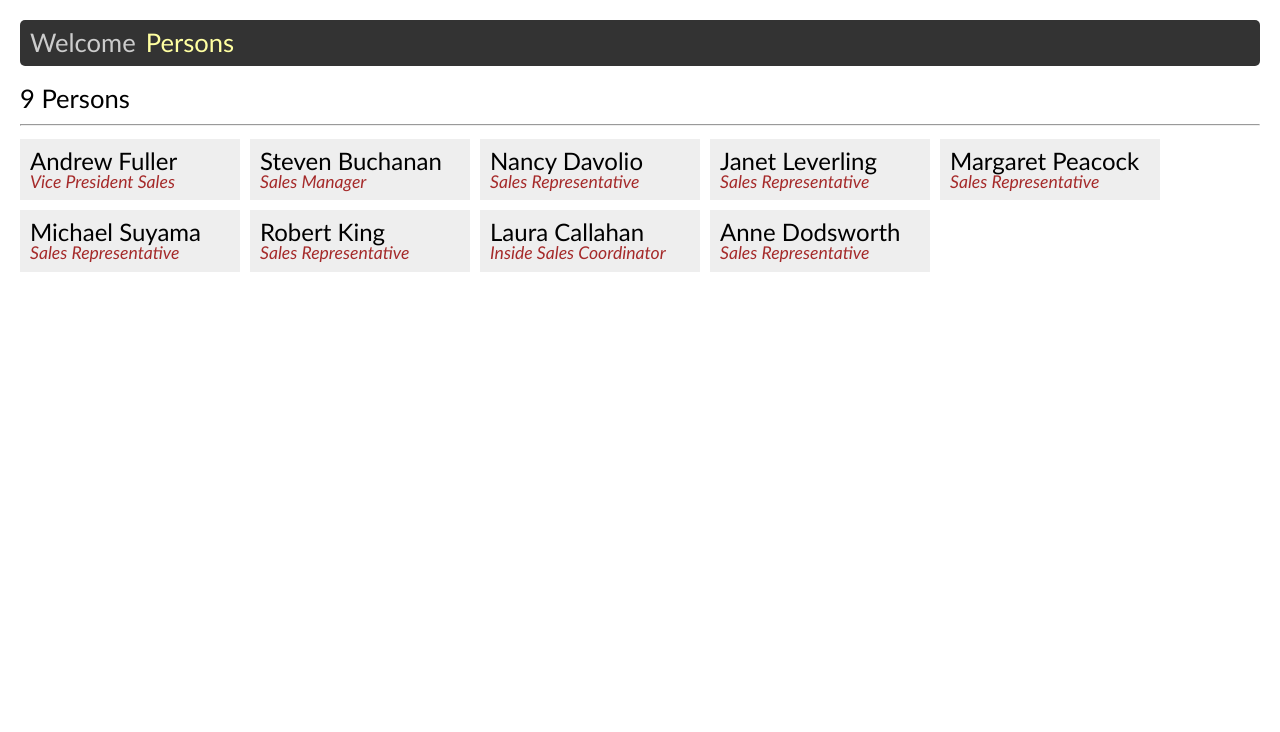
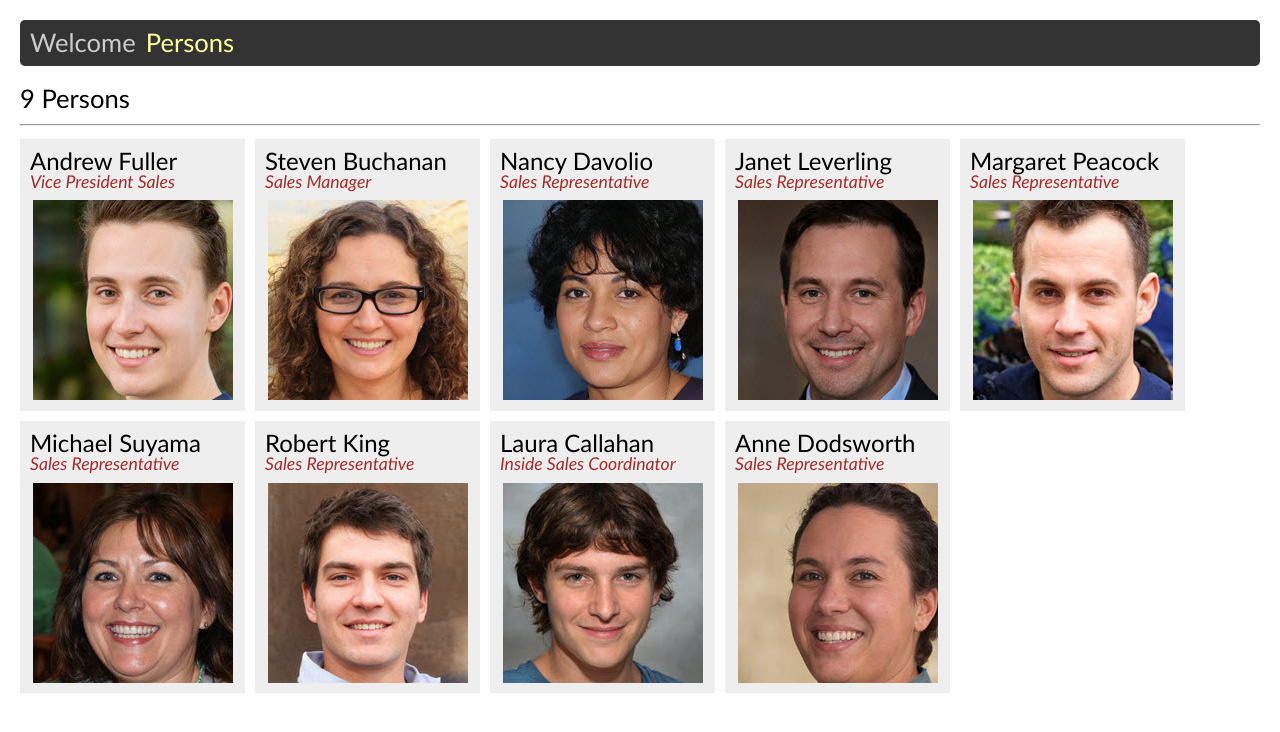
Before and after one commit to edwardtanguay/react-items-page-search-and-display, a React (Create React App) app: page /persons in a window 1280 px wide. Shown: the top 732 px of the page. Built offline with nearby package versions, Linux system fonts and the light colour scheme.

Commit message:
persons with images

```diff
--- a/src/App.scss
+++ b/src/App.scss
@@ -55,7 +55,7 @@ body {
 			width: 200px;
 			background: #eee;
 			margin: 0 10px 10px 0;
-			padding: 10px;
+			padding: 10px 15px 5px 10px;
 			div.fullName {
 				font-size: 1.5rem;
 			}
@@ -64,6 +64,9 @@ body {
 				font-style: italic;
 				color: brown;
 			}
+			img.photo {
+				margin: 10px 5px 2px 3px;
+			}
 		}
 	}
 }
--- a/src/pages/PagePersons.js
+++ b/src/pages/PagePersons.js
@@ -11,6 +11,7 @@ const PagePersons = () => {
 						<div className="personCard">
 							<div className="fullName">{p.firstName} {p.lastName}</div>
 							<div className="title">{p.title}</div>
+							<img src={`images/persons/${p.image}`} alt="" className="photo" />
 						</div>
 					)
 				})}
```
